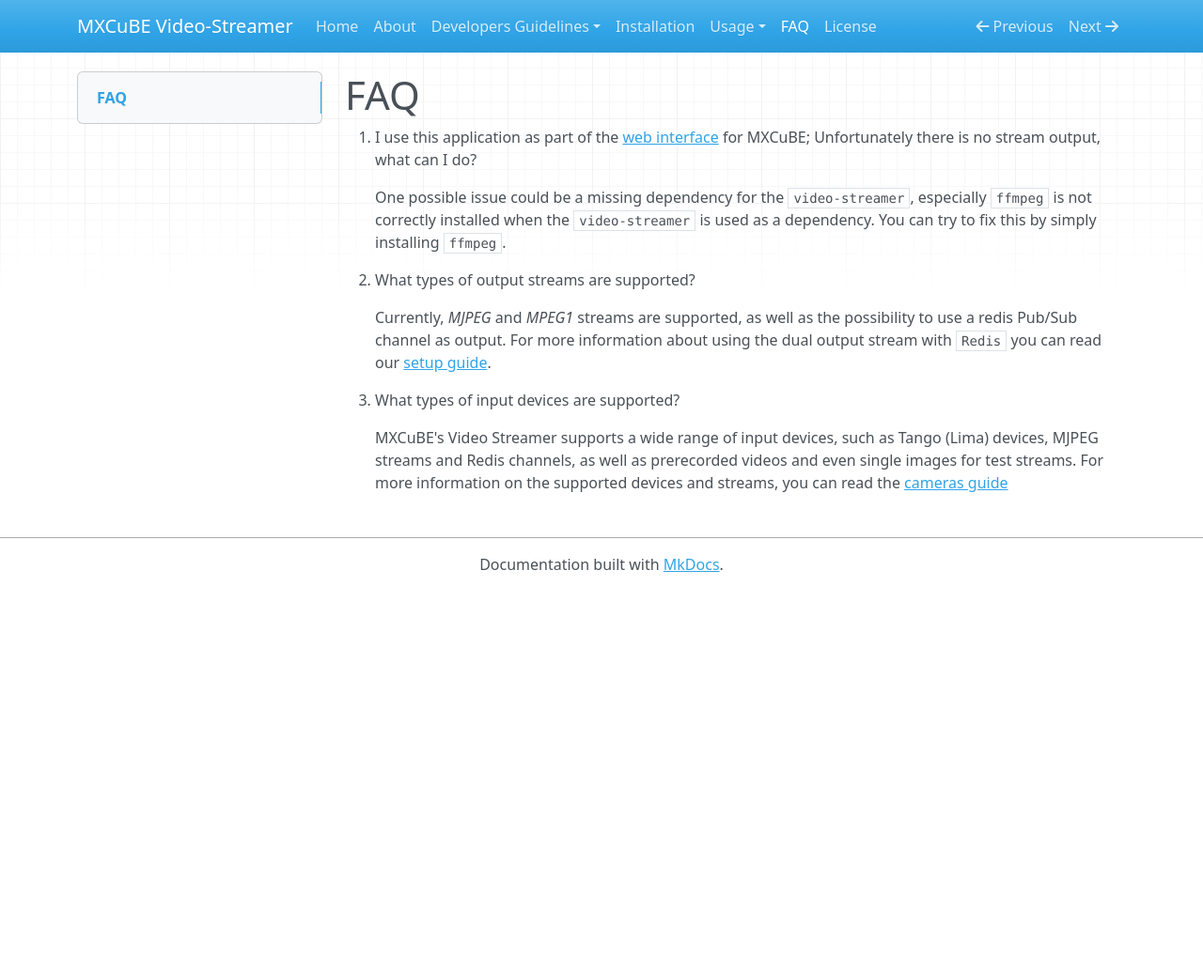
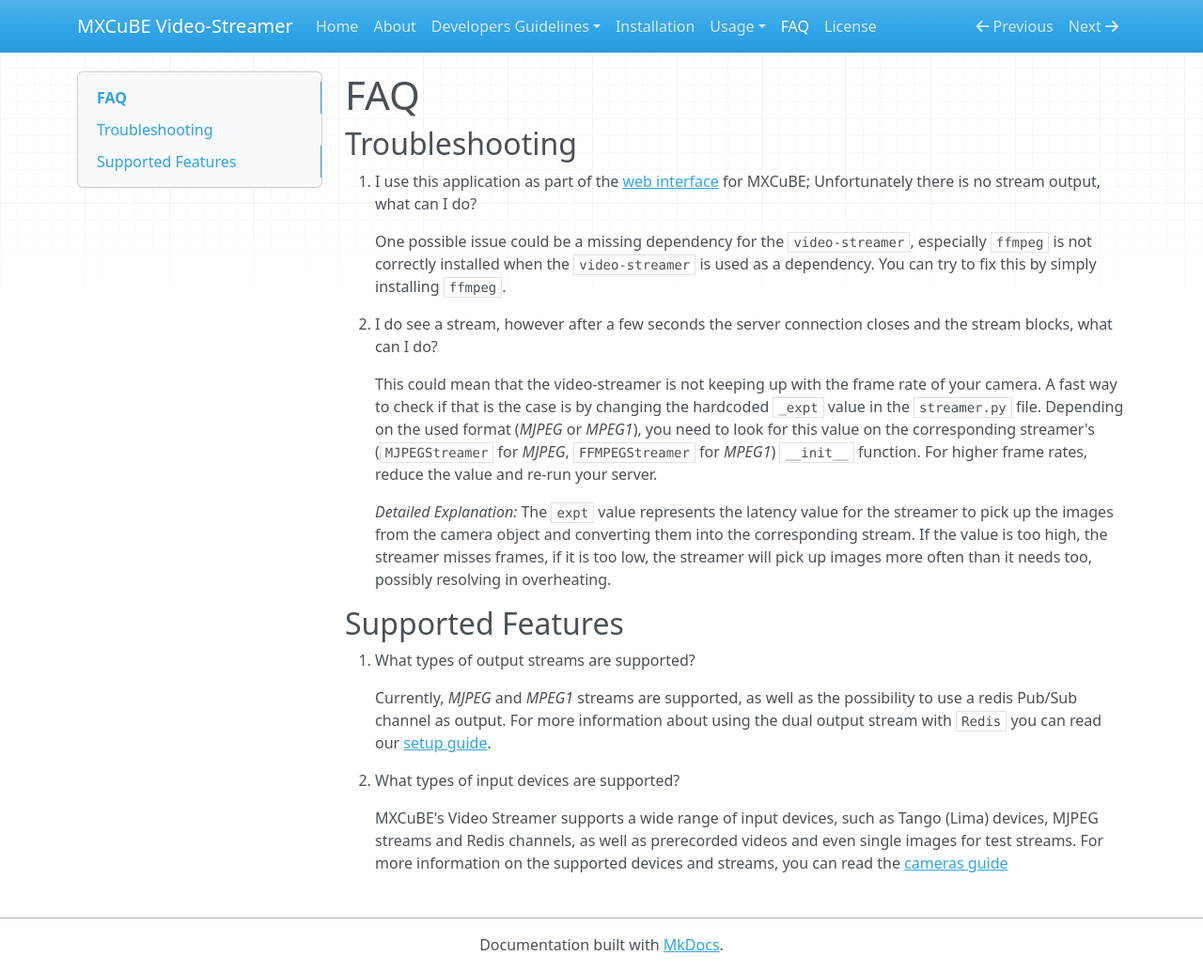
Before and after one commit to mxcube/video-streamer, an MkDocs documentation site: the page built from docs/faq.md, in a window 1280 px wide and 1034 px high. Shown: the whole window at 94% size. Built offline with MkDocs 1.6.1, drawn with Linux system fonts in a browser that asks for light colours; nearby versions of some CDN libraries.

Commit message:
Added faq question

```diff
--- a/docs/faq.md
+++ b/docs/faq.md
@@ -1,8 +1,18 @@
 # FAQ
+
+## Troubleshooting
 
 1. I use this application as part of the [web interface](http://github.com/mxcube/mxcubeweb) for MXCuBE; Unfortunately there is no stream output, what can I do?
 
     One possible issue could be a missing dependency for the `video-streamer`, especially `ffmpeg` is not correctly installed when the `video-streamer` is used as a dependency. You can try to fix this by simply installing `ffmpeg`.
+
+2. I do see a stream, however after a few seconds the server connection closes and the stream blocks, what can I do?
+
+    This could mean that the video-streamer is not keeping up with the frame rate of your camera. A fast way to check if that is the case is by changing the hardcoded `_expt` value in the `streamer.py` file. Depending on the used format (*MJPEG* or *MPEG1*), you need to look for this value on the corresponding streamer's (`MJPEGStreamer` for *MJPEG*, `FFMPEGStreamer` for *MPEG1*) `__init__` function. For higher frame rates, reduce the value and re-run your server.
+
+    *Detailed Explanation:* The `expt` value represents the latency value for the streamer to pick up the images from the camera object and converting them into the corresponding stream. If the value is too high, the streamer misses frames, if it is too low, the streamer will pick up images more often than it needs too, possibly resolving in overheating.
+
+## Supported Features
 
 1. What types of output streams are supported?
 
```
